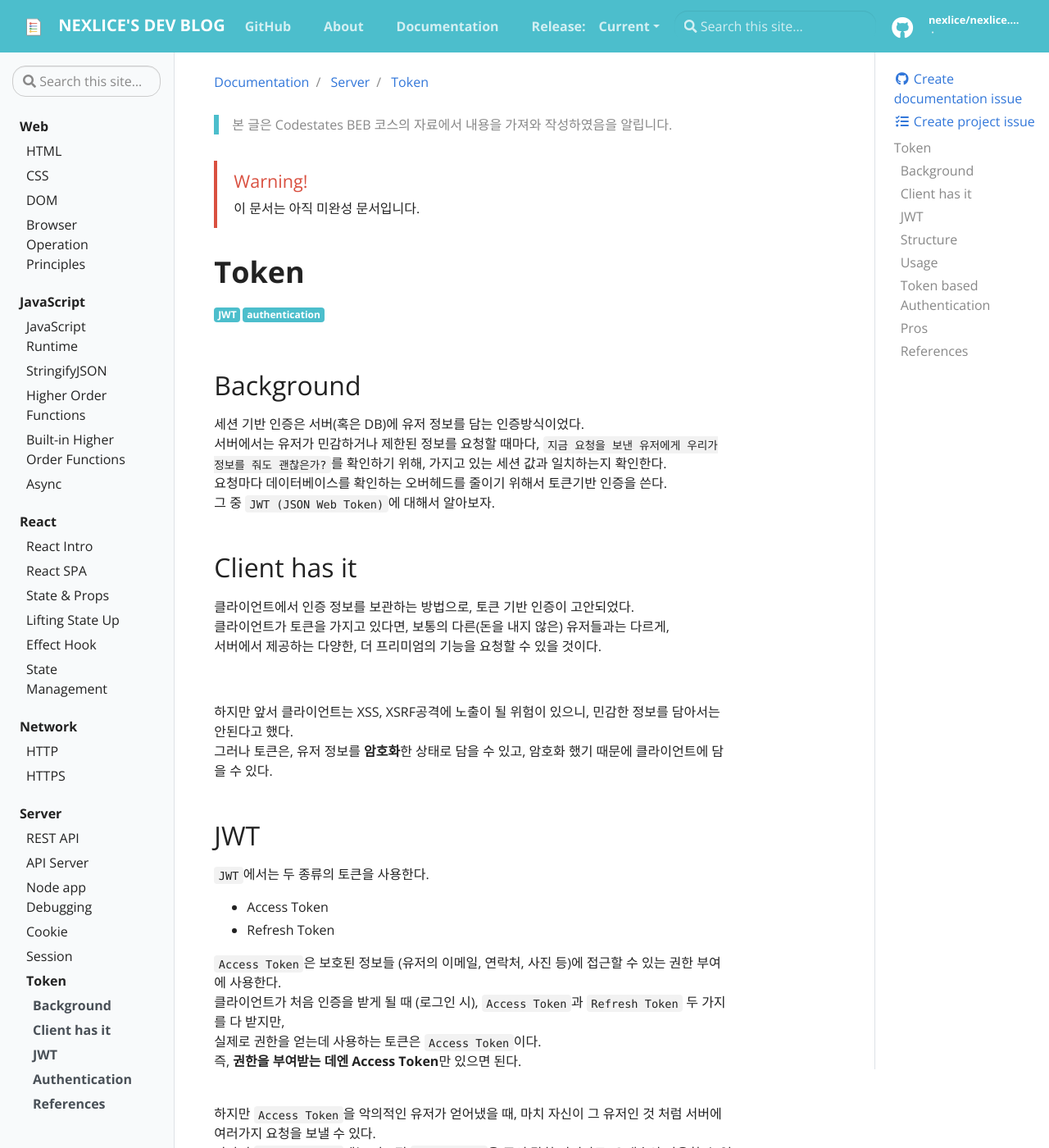
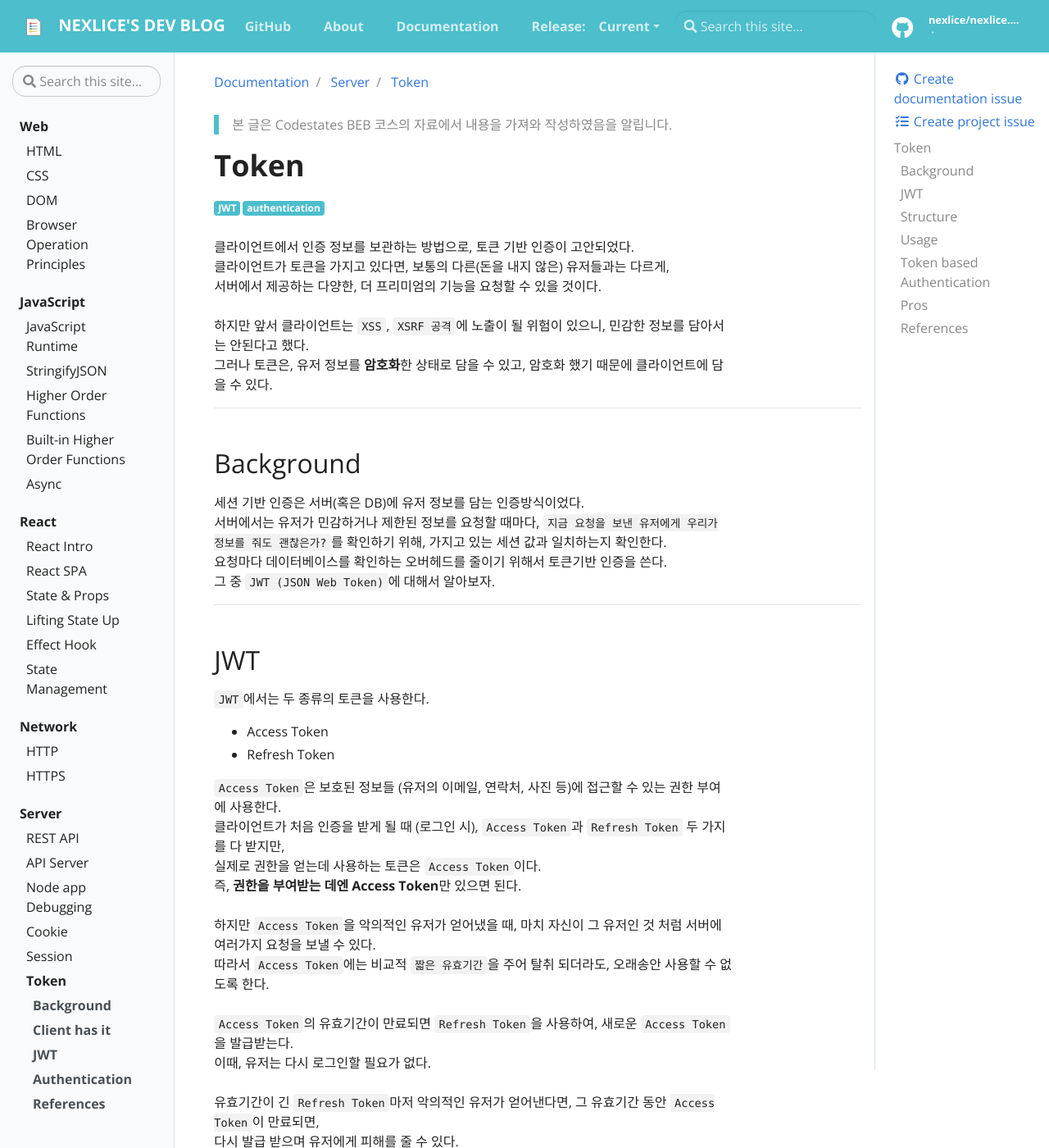
Before and after one commit to nexlice/nexlice.github.io, a Jekyll site: the page built from _docs/server/token.md, in a window 1280 px wide and 1400 px high. Shown: the whole window at 82% size. Built offline with Jekyll 4.4.1, drawn with Linux system fonts in a browser that asks for light colours; some of the changed lines change nothing that is shown; some of the changed text lies outside the part shown.

Commit message:
docs: token.md done

````diff
--- a/_docs/server/token.md
+++ b/_docs/server/token.md
@@ -9,9 +9,16 @@ description: Learn about the concept of Token!
 
 >   본 글은 Codestates BEB 코스의 자료에서 내용을 가져와 작성하였음을 알립니다.
 
-{% include alert.html type="danger" title="Warning!" content="이 문서는 아직 미완성 문서입니다." %}
+<!-- {% include alert.html type="danger" title="Warning!" content="이 문서는 아직 미완성 문서입니다." %} -->
+# Token
+클라이언트에서 인증 정보를 보관하는 방법으로, 토큰 기반 인증이 고안되었다.
+클라이언트가 토큰을 가지고 있다면, 보통의 다른(돈을 내지 않은) 유저들과는 다르게,
+서버에서 제공하는 다양한, 더 프리미엄의 기능을 요청할 수 있을 것이다.
+<br>
+하지만 앞서 클라이언트는 `XSS`, `XSRF 공격`에 노출이 될 위험이 있으니, 민감한 정보를 담아서는 안된다고 했다.
+그러나 토큰은, 유저 정보를 **암호화**한 상태로 담을 수 있고, 암호화 했기 때문에 클라이언트에 담을 수 있다.
 
-# Token
+---
 
 ## Background
 세션 기반 인증은 서버(혹은 DB)에 유저 정보를 담는 인증방식이었다.
@@ -20,15 +27,7 @@ description: Learn about the concept of Token!
 요청마다 데이터베이스를 확인하는 오버헤드를 줄이기 위해서 토큰기반 인증을 쓴다.
 그 중 `JWT (JSON Web Token)`에 대해서 알아보자.
 
-## Client has it
-클라이언트에서 인증 정보를 보관하는 방법으로, 토큰 기반 인증이 고안되었다.
-클라이언트가 토큰을 가지고 있다면, 보통의 다른(돈을 내지 않은) 유저들과는 다르게,
-서버에서 제공하는 다양한, 더 프리미엄의 기능을 요청할 수 있을 것이다.
-
-<br>
-
-하지만 앞서 클라이언트는 XSS, XSRF공격에 노출이 될 위험이 있으니, 민감한 정보를 담아서는 안된다고 했다.
-그러나 토큰은, 유저 정보를 **암호화**한 상태로 담을 수 있고, 암호화 했기 때문에 클라이언트에 담을 수 있다.
+---
 
 ## JWT
 `JWT`에서는 두 종류의 토큰을 사용한다.
@@ -40,24 +39,24 @@ description: Learn about the concept of Token!
 실제로 권한을 얻는데 사용하는 토큰은 `Access Token`이다.
 즉, **권한을 부여받는 데엔 Access Token**만 있으면 된다.
 <br>
-
 하지만 `Access Token`을 악의적인 유저가 얻어냈을 때, 마치 자신이 그 유저인 것 처럼 서버에 여러가지 요청을 보낼 수 있다.
 따라서 `Access Token`에는 비교적 `짧은 유효기간`을 주어 탈취 되더라도, 오래송안 사용할 수 없도록 한다.
 <br>
-
 `Access Token`의 유효기간이 만료되면 `Refresh Token`을 사용하여, 새로운 `Access Token`을 발급받는다.
 이때, 유저는 다시 로그인할 필요가 없다.
 <br>
-
 유효기간이 긴 `Refresh Token`마저 악의적인 유저가 얻어낸다면, 그 유효기간 동안 `Access Token`이 만료되면,
 다시 발급 받으며 유저에게 피해를 줄 수 있다.
+<br>
 따라서 유저의 **편의**보다 **정보를 지키는 것이 더 중요**한 웹사이트들은 `Refresh Token`을 사용하지 않는 곳이 많다.
 세상에 완벽한 보안은 없기 떄문에, 각 방법의 장단점을 잘 활용해야한다.
 
+---
+
 ### Structure
-![jwt구조]()
+![jwt구조](../../assets/img/jwt-structure.png)
 JWT는 위 그림과 같이 `.`으로 나누어진 세 부분이 존재한다.
-각 부분은 JSON 객체를 base64로 인코딩한 것이다.
+각 부분은 `JSON` 객체를 `base64`로 인코딩한 것이다.
 
 1. Header
 Header는 이것이 어떤 종류의 토큰인지(지금의 경우 JWT 토큰), 어떤 알고리즘으로 sign(암호화) 할 지 적혀있다.
@@ -91,15 +90,18 @@ HMAC SHA256을 사용한다면 Signature는 아래와 같은 방식으로 생성
 HMACSHA256(base64UrlEncode(header) + '.' + base64UrlEncode(payload), secret);
 ```
 
+---
+
 ### Usage
 JWT는 `권한 부여`에 굉장히 유용하다.
 새로 다운로드한 `A`라는 앱이 Gmail과 연동되어 이메일을 읽어와야한다고 가정하자.
 <br>
-
 유저는 다음의 과정을 거치게 된다.
 1. Gmail 인증 서버에 로그인 정보(아이디, 비밀번호)를 제공한다.
 2. 성공적으로 인증 시 JWT를 발급받는다.
 3. A앱은 JWT를 사용해 해당 유저의 Gmail을 읽거나 사용할 수 있다.
+
+---
 
 ## Token based Authentication
 1. 클라이언트가 서버에 아이디/비밀번호를 담아 로그인 요청을 보낸다.
@@ -113,7 +115,9 @@ JWT는 `권한 부여`에 굉장히 유용하다.
     - bearer authentication을 이용한다.
 5. 서버는 토큰을 해독하여 `서버가 발급한 토큰이 맞다` 판단이 될 경우, 클라이언트의 요청을 처리한 후 응답을 보낸다.
 
-![토큰 기반 인증]()
+![token-based-authentication](../../assets/img/token-based-authentication.png)
+
+---
 
 ### Pros
 1. Statelessness & Scalability (무상태성 & 확장성)
@@ -129,8 +133,6 @@ JWT는 `권한 부여`에 굉장히 유용하다.
     - 토큰의 payload 안에 어떤 정보에 접근 가능한지 정할 수 있다.
 
 
-
-
 ## References
 [Postman : bearer authentication](https://learning.postman.com/docs/sending-requests/authorization/#bearer-token)
 [RFC : bearer authentication](https://www.rfc-editor.org/rfc/rfc6750)
````
Also changed, not shown: assets/img/jwt-structure.png (added), assets/img/token-based-authentication.png (added).
